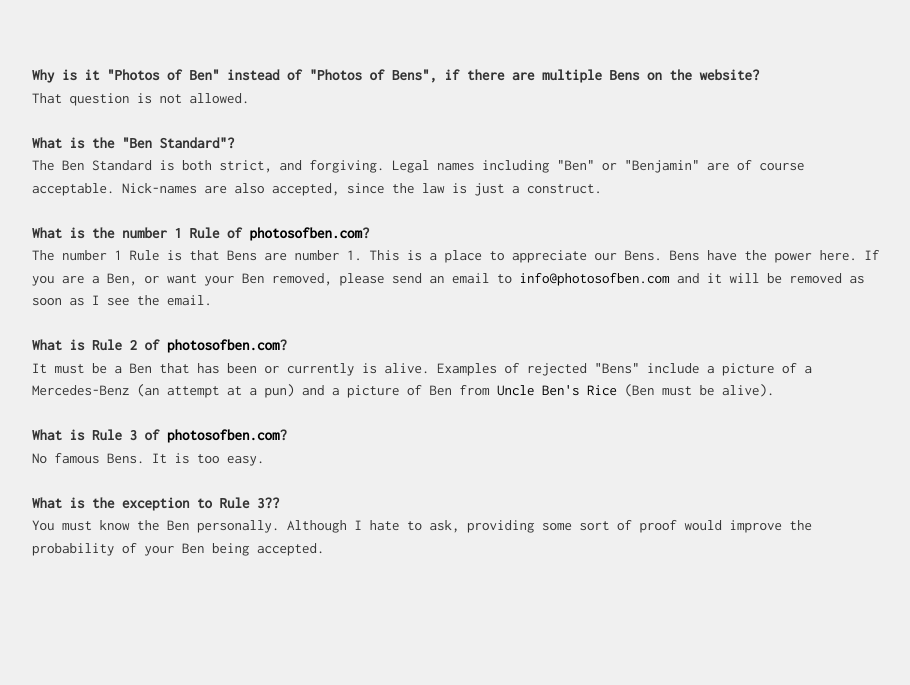
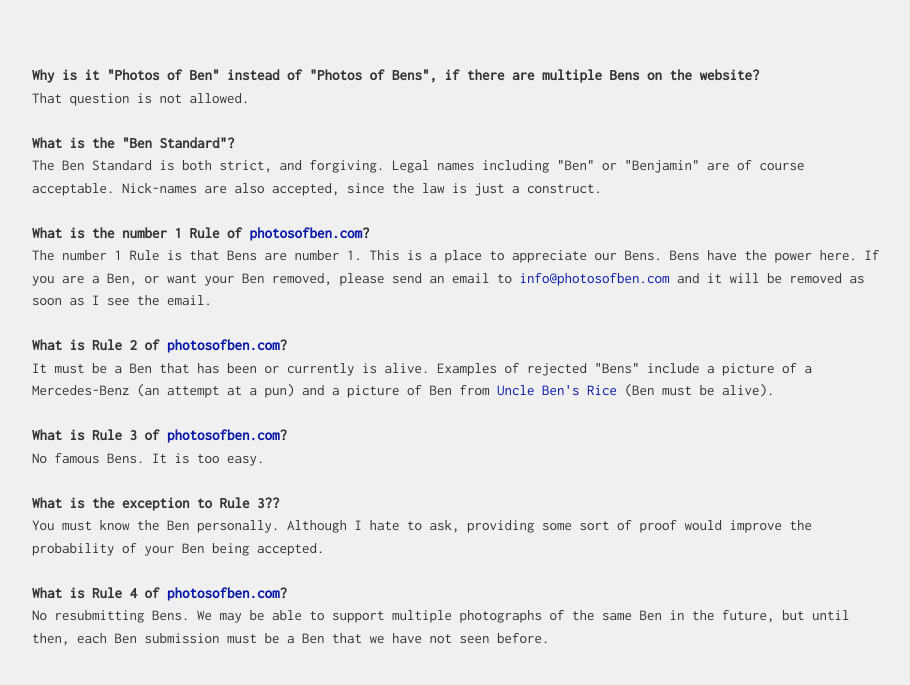
Before and after one commit to Axel-Jacobsen/photosofbens, a plain HTML site: page pages/faq.html in a window 1280 px wide. Shown: the part 145-830 px from the top of the page, without its empty margins (191-1101 px from the left). Drawn offline with Linux system fonts and the light colour scheme.

Commit message:
add rule 4

```diff
--- a/pages/faq.html
+++ b/pages/faq.html
@@ -47,6 +47,11 @@
 
 			<b> What is the exception to Rule 3?? </b> </br>
 			You must know the Ben personally. Although I hate to ask, providing some sort of proof would improve the probability of your Ben being accepted.
+			<br>
+			<br>
+
+			<b> What is Rule 4 of <a href=../>photosofben.com</a>? </b> </br>
+			No resubmitting Bens. We may be able to support multiple photographs of the same Ben in the future, but until then, each Ben submission must be a Ben that we have not seen before.
 			</p>
 		</div>
 
--- a/styles/main.scss
+++ b/styles/main.scss
@@ -97,7 +97,7 @@ a {
   align-items: center;
 
   a {
-	color: rgb(0, 0, 0);
+	color: #0818A8;
   }
 
   img {
```
Also changed, not shown: styles/main.css.
